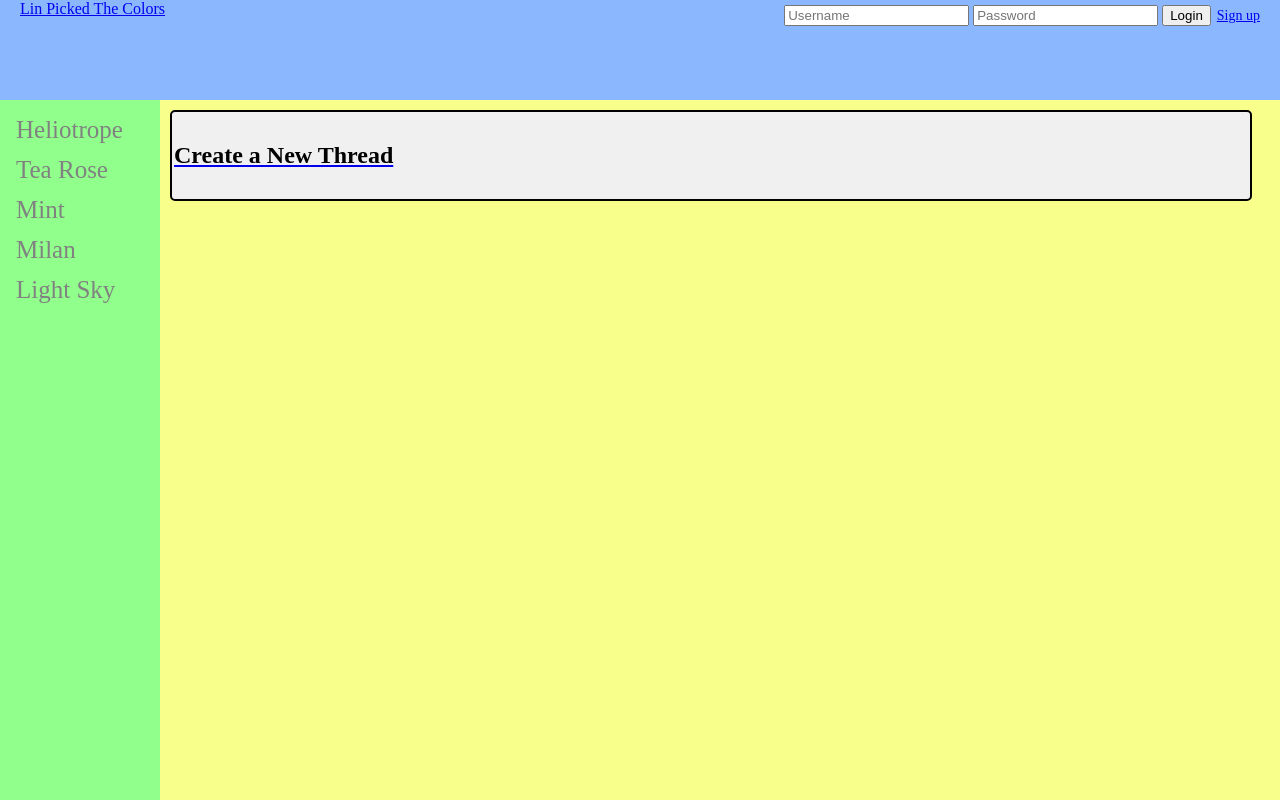
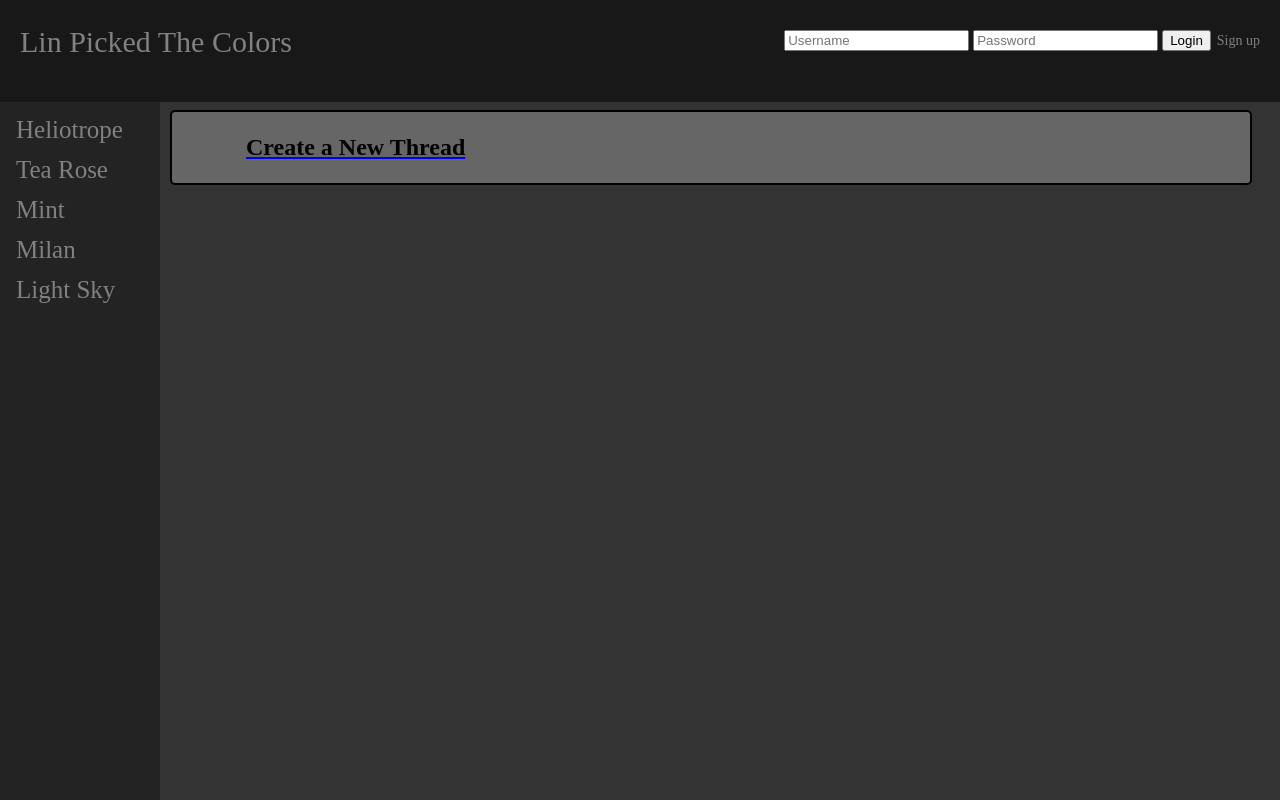
Before and after one commit to bdeme004/cs418-13839-fall18, a PHP site: page /channel.php?top=1 in a window 1280 px wide. Run offline with PHP 8.4, Linux system fonts and the light colour scheme; data that the repository does not hold is empty.

Commit message:
Add files via upload

```diff
--- a/lptcolors.css
+++ b/lptcolors.css
@@ -1,26 +1,63 @@
+:root{
+/* background colors */
+--color-main-bcg: #232323;
+--color-sub-bcg: #333333;
+--color-main-textbox: #666666;
+
+/* accent colors */
+--color-acc-monarchs: #003768;
+--color-acc-heliotrope: #c88bff;
+--color-acc-tearose: #ff8bcb;
+--color-acc-mint: #90ff8b;
+--color-acc-milan: #f9ff8b;
+--color-acc-lightsky: #8bb8ff;
+
+/* contrast colors */
+--color-con-heliotrope: #9f38fc;
+--color-con-tearose: #FD32A1;
+--color-con-mint: #3CFD32;
+--color-con-milan: #F5FF32;
+--color-con-lightsky: #3A85FC;
+}
 
 body{
-	background-color:#f9ff8b;
+	background-color:var(--color-sub-bcg);
 	margin-left: 150px;
 	margin-top: 100px;
 	padding: 10px 10px;
     }
 
-
-
 .container {
     border: 2px solid #c88bff;
-    background-color: #f0f0f0;
+    background-color: var(--color-main-textbox);
     border-radius: 5px;
-    padding: 10px 10px 10px 2px;
+    min-height:75px;
+    padding: 10px 10px 15px 10px;
     margin: 0 10px 10px 10px;
 }
 
 .b {
     border-color: #ff8bcb;
-    background-color:#f0f0f0;
 }
 
+.thread{
+	min-height:4px;
+	padding: 2px;
+}
+
+.thread-b{
+	min-height:4px;
+	padding: 2px;
+}
+
+.thread a{
+	text-decoration:none;
+	color:#000000;
+}
+.thread-b a{
+	text-decoration:none;
+	color:#000000;
+}
 
 .container::after {
     content: "";
@@ -28,24 +65,28 @@ body{
     display: table;
 }
 
+.message-text {
+	margin-left: 72px;
+}
+
+
 .container img {
+	position: absolute;
+	border-radius: 50%;
 	border: 2px solid #c88bff;
     float: left;
-    max-width: 60px;
+    height:50px;
+    max-width: 50px;
     width: 100%;
-    margin-right: 20px;
-    margin-top: 22px;
+    margin-right: 35px;
+    margin-top:24px;
+    z-index: 0;
 }
 
 .container img.b {
 	border: 2px solid #ff8bcb;
-    float: left;
-    max-width: 60px;
-    width: 100%;
-    margin-right: 20px;
-    margin-top: 22px;
+   }
 
-}
 
 
 .time-right {
@@ -57,21 +98,62 @@ body{
 .name-left {
     float: left;
     color: #aaa;
-	margin-left:5px;
+	margin-top:auto;
+}
+
+.name-left a{
+	color: #aaa;
+	text-decoration: none;
+}
+
+.name-left a:hover {
+    color: #f1f1f1;
 }
 
 .topnav{
-	overflow: hidden;
 	position:fixed;
-    background-color: #8bb7ff;
+    background-color: #181818;
 	width:100%;
-	height: 100px;
+	height: 77px;
 	top:0;
 	left:0;
 	padding-left: 20px;
+	padding-top: 25px;
 	z-index:2;
 }
 
+
+.topnav a {
+	display:inline;
+	text-decoration: none;
+    font-size: 30px;
+    color: #818181;
+}
+
+.topnav a:hover {
+    color: #f1f1f1;
+}
+
+/*.accent-bar{ */
+.accent{
+    background-color: #ff8bcb;
+	height: 13px;
+	top:69px;
+	padding-top:0;
+	z-index:2;
+}
+
+.topnav-icon{
+	position: relative;
+	border-radius: 50%;
+	border: 2px solid #818181;
+	height:50px;
+	max-width: 50px;
+	width: 100%;
+	top: 4px;
+	margin-right:3px;
+	z-index: 3;
+}
 
 /* The sidebar menu */
 .sidenav {
@@ -80,7 +162,7 @@ body{
     position: fixed;
 	top:0;
 	left:0;
-    background-color: #90ff8b;
+    background-color: #232323;
     overflow-x: hidden;
     padding-top: 20px;
     z-index: -1;
```
Also changed, not shown: other parts of lptcolors.css (+40 -0 lines).
